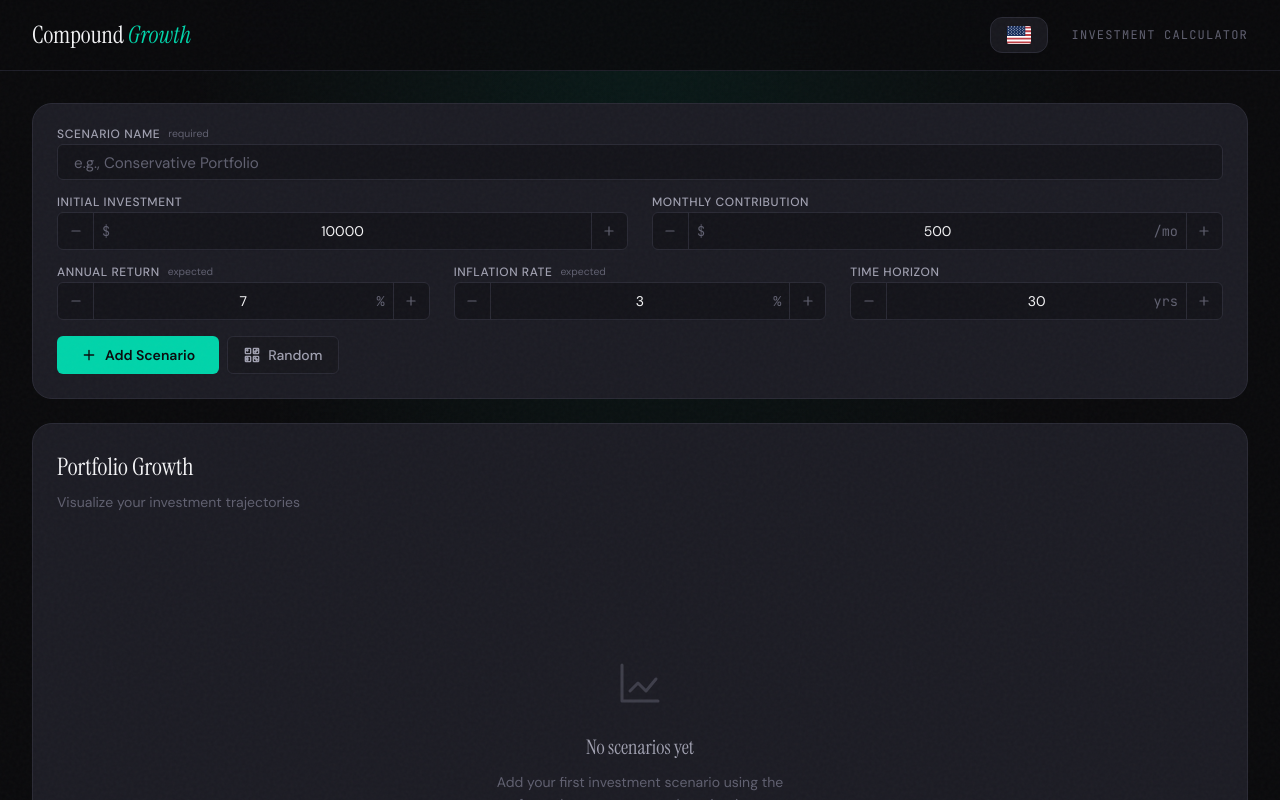
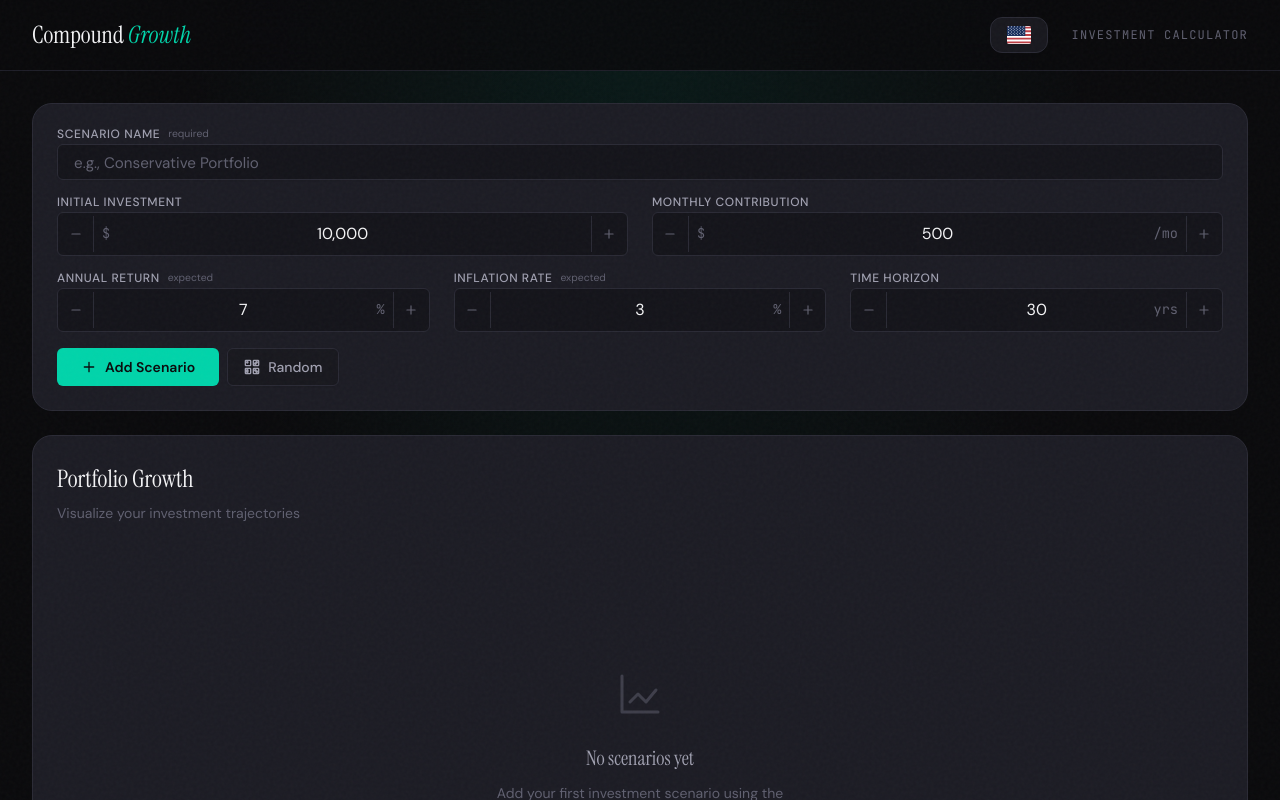
Before and after one commit to kaminskypavel/compound-interest-calculator, a React (Vite) app: page / in a window 1280 px wide. Shown: the top 800 px of the page. Built offline with nearby package versions, Linux system fonts and the light colour scheme.

Commit message:
fix: number formatting

```diff
--- a/src/components/CalculatorForm.tsx
+++ b/src/components/CalculatorForm.tsx
@@ -1,4 +1,4 @@
-import { useMemo } from 'react';
+import { useMemo, useState } from 'react';
 import { useForm, type SubmitHandler } from 'react-hook-form';
 import { zodResolver } from '@hookform/resolvers/zod';
 import { z } from 'zod';
@@ -42,6 +42,8 @@ interface NumberInputProps {
 }
 
 function NumberInput({ value, onChange, min = 0, max, step = 1, prefix, suffix }: NumberInputProps) {
+  const [isFocused, setIsFocused] = useState(false);
+
   const increment = () => {
     const newValue = value + step;
     if (max === undefined || newValue <= max) {
@@ -54,6 +56,17 @@ function NumberInput({ value, onChange, min = 0, max, step = 1, prefix, suffix }
     if (newValue >= min) {
       onChange(Math.round(newValue * 100) / 100);
     }
+  };
+
+  // Format number with thousand separators
+  const formatNumber = (num: number): string => {
+    return num.toLocaleString('en-US');
+  };
+
+  // Parse string back to number (remove commas)
+  const parseNumber = (str: string): number => {
+    const cleaned = str.replace(/,/g, '');
+    return parseFloat(cleaned) || 0;
   };
 
   return (
@@ -70,13 +83,13 @@ function NumberInput({ value, onChange, min = 0, max, step = 1, prefix, suffix }
         </svg>
       </button>
       {prefix && <span className="number-input-addon left">{prefix}</span>}
-      <Input
-        type="number"
-        value={value}
-        onChange={(e) => onChange(parseFloat(e.target.value) || 0)}
-        min={min}
-        max={max}
-        step={step}
+      <input
+        type="text"
+        inputMode="decimal"
+        value={isFocused ? value : formatNumber(value)}
+        onChange={(e) => onChange(parseNumber(e.target.value))}
+        onFocus={() => setIsFocused(true)}
+        onBlur={() => setIsFocused(false)}
         className="number-input-field"
       />
       {suffix && <span className="number-input-addon right">{suffix}</span>}
```
